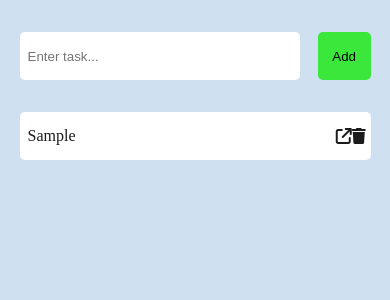
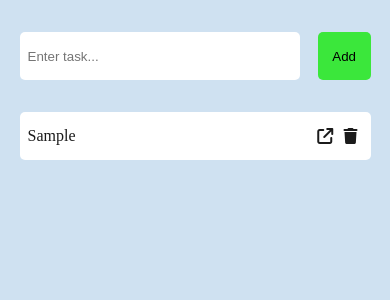
Before and after one commit to Nikhil-Richhariya/TodoList, a React (Vite) app: page / in a window 390 px wide. Both pictures are taken after typing "Sample" into the empty fields and a click on the button "Add". Shown: the top 300 px of the page. Built offline with nearby package versions, Linux system fonts and the light colour scheme; a web font is replaced by a local one.

Commit message:
made responsive for phones

```diff
--- a/src/index.css
+++ b/src/index.css
@@ -75,7 +75,7 @@ input:focus {
 
 /* -----------------------------TodoCard----------------------------------- */
 .manage-task-list-item{
-    width: 8%;
+    width: 15%;
     display: flex;
     justify-content: space-around;
 }
```
